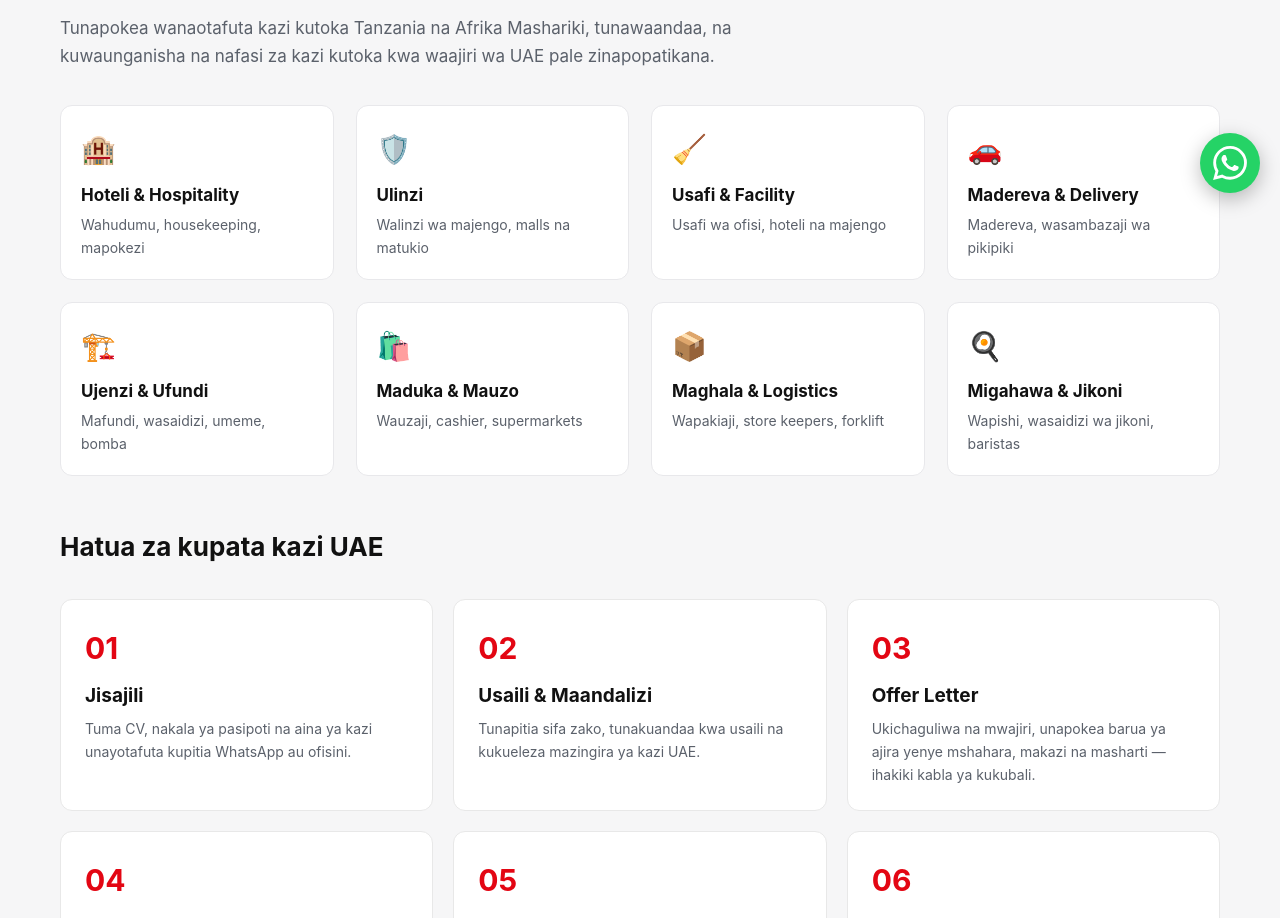
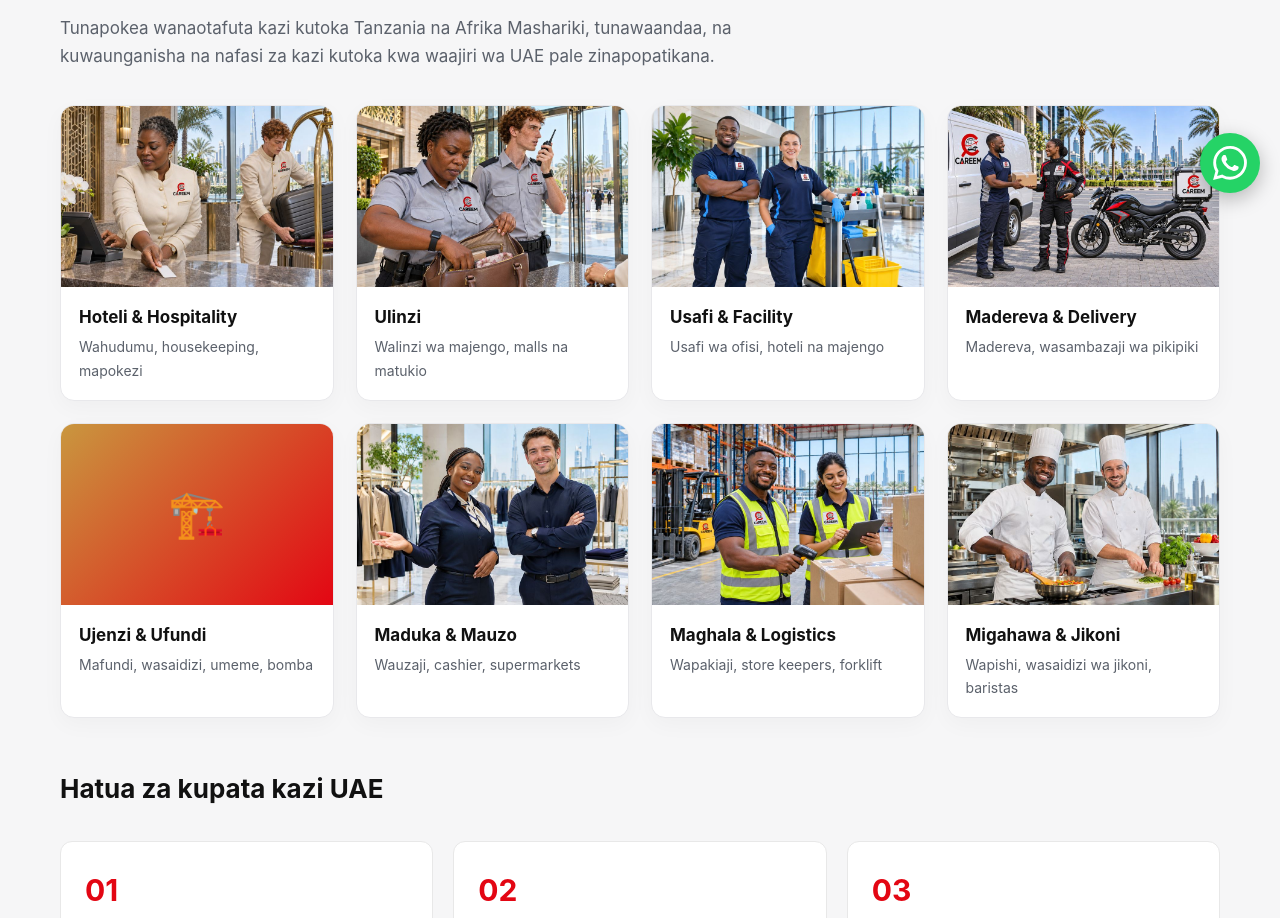
Before and after one commit to jumaabdulrazaq7-tech/careem-global-, a plain HTML site: page jobs.html in a window 1280 px wide. Shown: the part 587-1505 px from the top of the page. Drawn offline with Linux system fonts and the light colour scheme.

Commit message:
Jobs page: replace category icons with photos
Seven category photos added (hospitality, security, cleaning, drivers,
retail, warehouse, kitchen), resized to 900px JPEG. Construction keeps a
temporary placeholder until its photo is supplied.

Co-Authored-By: Claude Opus 5.5 <noreply@anthropic.com>
Claude-Session: https://claude.ai/code/session_013TrtCJeTfxCT5Bvz9Doka9

```diff
--- a/assets/style.css
+++ b/assets/style.css
@@ -33,7 +33,7 @@ nav{display:flex;align-items:center;gap:20px;font-size:14px;font-weight:700}nav
 .pillar .in{position:relative;padding:30px}.pillar h3{font-size:28px;margin:6px 0 8px}.pillar p{color:#eee;margin:0 0 18px}
 .pillar .tag{background:var(--red);color:#fff}
 .tag{display:inline-block;background:#fff0f1;color:#b6000a;padding:4px 11px;border-radius:100px;font-size:12px;font-weight:800}
-.sector{background:#fff;border:1px solid #e8e8eb;border-radius:12px;padding:20px}.sector .ic{font-size:28px}.sector h4{margin:8px 0 4px;font-size:17px}.sector p{margin:0;font-size:14px;color:var(--muted)}
+.sector{background:#fff;border:1px solid #e8e8eb;border-radius:14px;overflow:hidden;box-shadow:0 7px 22px #00000008;transition:.25s}.sector:hover{transform:translateY(-4px);box-shadow:0 14px 30px #00000014}.sec-img{aspect-ratio:3/2;overflow:hidden;background:#eee}.sec-img img{width:100%;height:100%;object-fit:cover;display:block;transition:.4s}.sector:hover .sec-img img{transform:scale(1.05)}.sec-img.ph{display:grid;place-items:center;background:linear-gradient(135deg,#c9973f,#e30613);font-size:46px}.sec-body{padding:16px 18px 18px}.sector h4{margin:0 0 4px;font-size:17px}.sector p{margin:0;font-size:14px;color:var(--muted)}
 .two{display:grid;grid-template-columns:1fr 1fr;gap:24px;margin-top:30px}
 .panel{background:#fff;border:1px solid #e9e9e9;border-radius:16px;padding:30px}.panel h3{font-size:24px;margin:0 0 12px}
 .check{padding:0;list-style:none}.check li{margin:10px 0;padding-left:27px;position:relative}.check li:before{content:'✓';position:absolute;left:0;color:var(--red);font-weight:900}
--- a/jobs.html
+++ b/jobs.html
@@ -36,14 +36,14 @@
 <p class="lead en">We register job seekers from Tanzania and East Africa, prepare them, and connect them with vacancies from UAE employers whenever they are available.</p>
 
 <div class="grid">
-<div class="sector"><div class="ic">🏨</div><h4 class="sw">Hoteli & Hospitality</h4><h4 class="en">Hotels & Hospitality</h4><p class="sw">Wahudumu, housekeeping, mapokezi</p><p class="en">Waiters, housekeeping, reception</p></div>
-<div class="sector"><div class="ic">🛡️</div><h4 class="sw">Ulinzi</h4><h4 class="en">Security</h4><p class="sw">Walinzi wa majengo, malls na matukio</p><p class="en">Building, mall and event guards</p></div>
-<div class="sector"><div class="ic">🧹</div><h4 class="sw">Usafi & Facility</h4><h4 class="en">Cleaning & Facilities</h4><p class="sw">Usafi wa ofisi, hoteli na majengo</p><p class="en">Office, hotel and building cleaning</p></div>
-<div class="sector"><div class="ic">🚗</div><h4 class="sw">Madereva & Delivery</h4><h4 class="en">Drivers & Delivery</h4><p class="sw">Madereva, wasambazaji wa pikipiki</p><p class="en">Light/heavy drivers, bike riders</p></div>
-<div class="sector"><div class="ic">🏗️</div><h4 class="sw">Ujenzi & Ufundi</h4><h4 class="en">Construction & Technical</h4><p class="sw">Mafundi, wasaidizi, umeme, bomba</p><p class="en">Masons, helpers, electricians, plumbers</p></div>
-<div class="sector"><div class="ic">🛍️</div><h4 class="sw">Maduka & Mauzo</h4><h4 class="en">Retail & Sales</h4><p class="sw">Wauzaji, cashier, supermarkets</p><p class="en">Sales staff, cashiers, supermarkets</p></div>
-<div class="sector"><div class="ic">📦</div><h4 class="sw">Maghala & Logistics</h4><h4 class="en">Warehouse & Logistics</h4><p class="sw">Wapakiaji, store keepers, forklift</p><p class="en">Packers, storekeepers, forklift</p></div>
-<div class="sector"><div class="ic">🍳</div><h4 class="sw">Migahawa & Jikoni</h4><h4 class="en">Restaurants & Kitchen</h4><p class="sw">Wapishi, wasaidizi wa jikoni, baristas</p><p class="en">Cooks, kitchen helpers, baristas</p></div>
+<div class="sector"><div class="sec-img"><img src="assets/jobs/hospitality.jpg" alt="Hotel staff" loading="lazy" width="900" height="600"></div><div class="sec-body"><h4 class="sw">Hoteli & Hospitality</h4><h4 class="en">Hotels & Hospitality</h4><p class="sw">Wahudumu, housekeeping, mapokezi</p><p class="en">Waiters, housekeeping, reception</p></div></div>
+<div class="sector"><div class="sec-img"><img src="assets/jobs/security.jpg" alt="Security guards" loading="lazy" width="900" height="600"></div><div class="sec-body"><h4 class="sw">Ulinzi</h4><h4 class="en">Security</h4><p class="sw">Walinzi wa majengo, malls na matukio</p><p class="en">Building, mall and event guards</p></div></div>
+<div class="sector"><div class="sec-img"><img src="assets/jobs/cleaning.jpg" alt="Cleaners" loading="lazy" width="900" height="600"></div><div class="sec-body"><h4 class="sw">Usafi & Facility</h4><h4 class="en">Cleaning & Facilities</h4><p class="sw">Usafi wa ofisi, hoteli na majengo</p><p class="en">Office, hotel and building cleaning</p></div></div>
+<div class="sector"><div class="sec-img"><img src="assets/jobs/drivers.jpg" alt="Drivers and delivery" loading="lazy" width="900" height="600"></div><div class="sec-body"><h4 class="sw">Madereva & Delivery</h4><h4 class="en">Drivers & Delivery</h4><p class="sw">Madereva, wasambazaji wa pikipiki</p><p class="en">Light/heavy drivers, bike riders</p></div></div>
+<div class="sector"><div class="sec-img ph"><span>🏗️</span></div><div class="sec-body"><h4 class="sw">Ujenzi & Ufundi</h4><h4 class="en">Construction & Technical</h4><p class="sw">Mafundi, wasaidizi, umeme, bomba</p><p class="en">Masons, helpers, electricians, plumbers</p></div></div>
+<div class="sector"><div class="sec-img"><img src="assets/jobs/retail.jpg" alt="Retail staff" loading="lazy" width="900" height="600"></div><div class="sec-body"><h4 class="sw">Maduka & Mauzo</h4><h4 class="en">Retail & Sales</h4><p class="sw">Wauzaji, cashier, supermarkets</p><p class="en">Sales staff, cashiers, supermarkets</p></div></div>
+<div class="sector"><div class="sec-img"><img src="assets/jobs/warehouse.jpg" alt="Warehouse workers" loading="lazy" width="900" height="600"></div><div class="sec-body"><h4 class="sw">Maghala & Logistics</h4><h4 class="en">Warehouse & Logistics</h4><p class="sw">Wapakiaji, store keepers, forklift</p><p class="en">Packers, storekeepers, forklift</p></div></div>
+<div class="sector"><div class="sec-img"><img src="assets/jobs/kitchen.jpg" alt="Chefs" loading="lazy" width="900" height="600"></div><div class="sec-body"><h4 class="sw">Migahawa & Jikoni</h4><h4 class="en">Restaurants & Kitchen</h4><p class="sw">Wapishi, wasaidizi wa jikoni, baristas</p><p class="en">Cooks, kitchen helpers, baristas</p></div></div>
 </div>
 
 <h3 style="margin:50px 0 0;font-size:26px" class="sw">Hatua za kupata kazi UAE</h3><h3 style="margin:50px 0 0;font-size:26px" class="en">Steps to a UAE job</h3>
```
Also changed, not shown: assets/jobs/cleaning.jpg (added), assets/jobs/drivers.jpg (added), assets/jobs/hospitality.jpg (added), assets/jobs/kitchen.jpg (added), assets/jobs/retail.jpg (added), assets/jobs/security.jpg (added), assets/jobs/warehouse.jpg (added).
